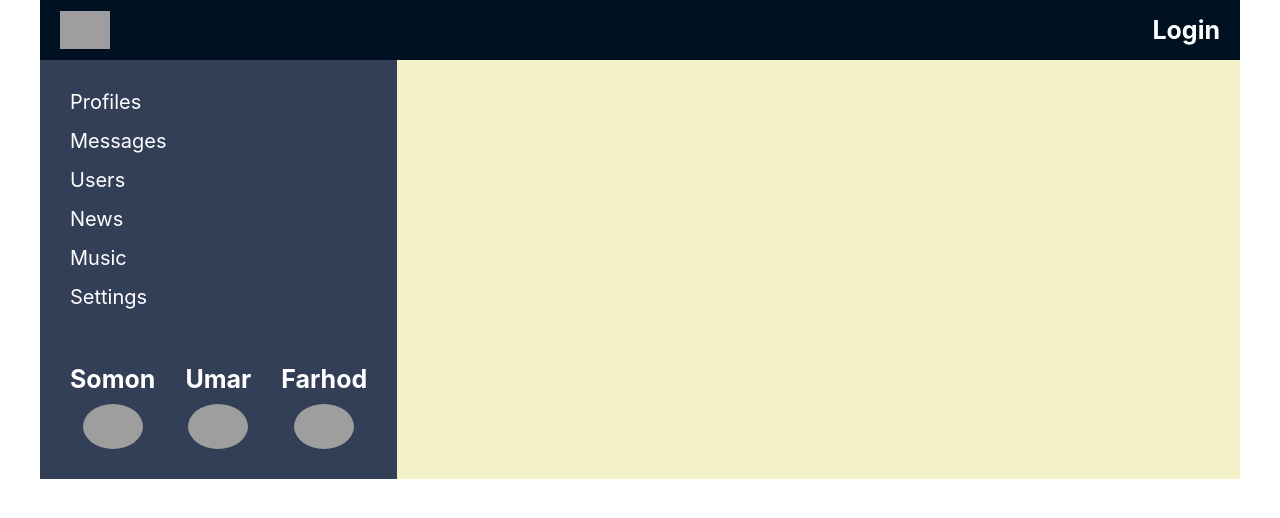
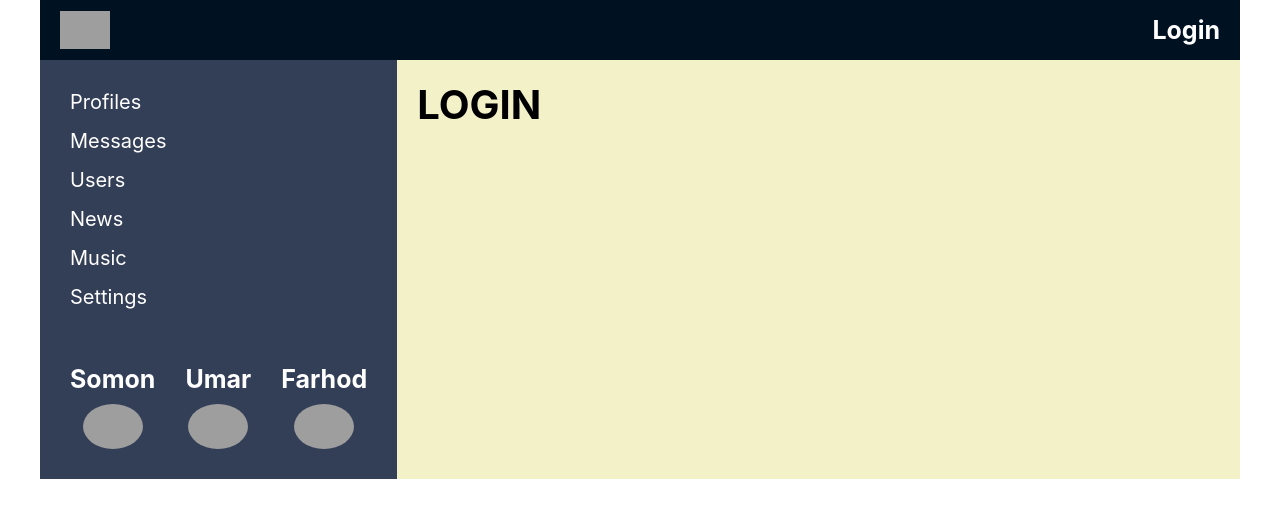
Before and after one commit to FarhodD/react-project, a React (Create React App) app: page /login in a window 1280 px wide. Shown: the top 518 px of the page. Built offline with nearby package versions, Linux system fonts and the light colour scheme; no server answers; grey boxes are pictures that could not be loaded.

Commit message:
redirect

```diff
--- a/src/App.js
+++ b/src/App.js
@@ -9,6 +9,7 @@
 import Music from './components/Music/Music';
 import News from './components/News/News';
 import Settings from './components/Settings/Settings';
+import Login from './components/Login/Login';
 
 
 
@@ -25,6 +26,7 @@
           <Route path='/music' render={() => <Music />} />
           <Route path='/news' render={() => <News />} />
           <Route path='/settings' render={() => <Settings />} />
+          <Route path='/login' render={() => <Login />} />
         </div>
       </div>
     </BrowserRouter>
--- a/src/components/Dialogs/Dialogs.js
+++ b/src/components/Dialogs/Dialogs.js
@@ -1,5 +1,5 @@
 import React from 'react';
-import { sendMessageCreator, updateNewMessageBodyCreator } from '../../redux/dialogsReducer';
+import { Redirect } from 'react-router-dom';
 import d from './Dialogs.module.css';
 import Message from './Message/Message';
 import Users from './Users/Users';
@@ -7,6 +7,7 @@
 
 
 const Dialogs = (props) => {
+  debugger;
   let state = props.dialogsPage;
 
   let dialogsElements = state.dialogsData.map(d => <Users name={d.name} id={d.id} />)
@@ -20,6 +21,8 @@
     let body = e.target.value;
     props.updateNewMessageBody(body);
   }
+
+  if (!props.isAuth) return <Redirect to={'/login'} />
 
   return (
     <div className={d.dialogs}>
--- a/src/components/Dialogs/DialogsContainer.js
+++ b/src/components/Dialogs/DialogsContainer.js
@@ -5,7 +5,8 @@
 
 let mapStateToProps = (state) => {
   return {
-    dialogsPage: state.dialogsPage
+    dialogsPage: state.dialogsPage,
+    isAuth: state.auth.isAuth
   }
 }
 
--- /dev/null
+++ b/src/components/Login/Login.js
@@ -0,0 +1,9 @@
+import React from 'react'
+
+const Login = () => {
+  return (
+    <h1>LOGIN</h1>
+  )
+}
+
+export default Login
--- a/src/redux/authReducer.js
+++ b/src/redux/authReducer.js
@@ -4,7 +4,8 @@
 let initialState = {
   userId: null,
   email: null,
-  login: null
+  login: null,
+  isAuth: false
 };
 
 const authReducer = (state = initialState, action) => {
```
